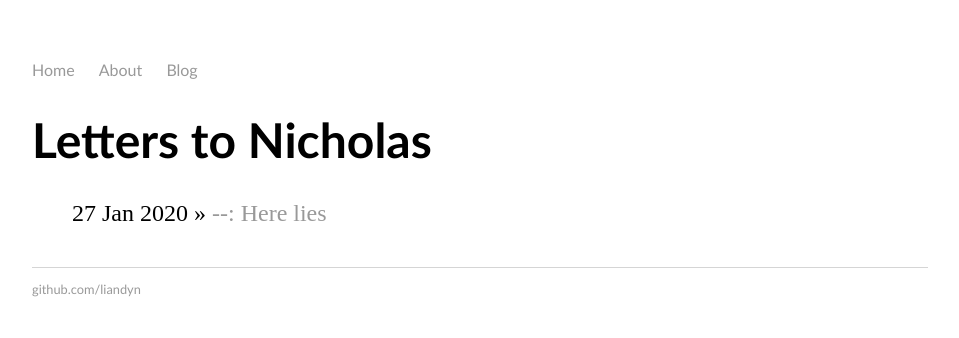
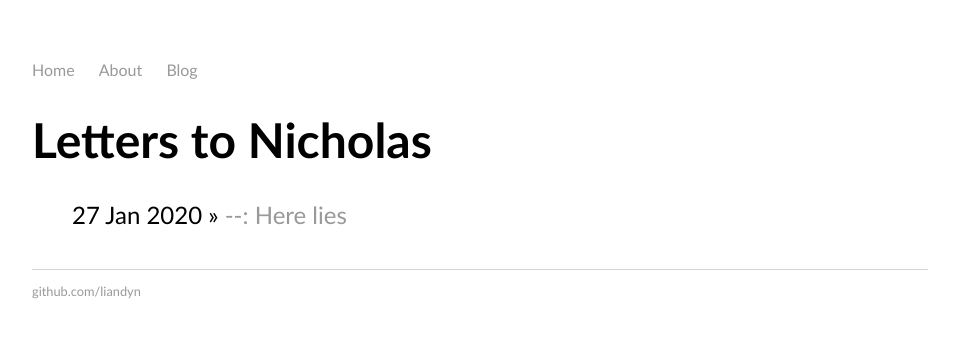
Before and after one commit to liandyn/liandyn.github.io, a Jekyll site: the page built from blog/index.html, in a window 1280 px wide. Shown: the top 338 px of the page, without its empty margins (160-1119 px from the left). Built offline with Jekyll 4.4.1, drawn with Linux system fonts in a browser that asks for light colours.

Commit message:
Update main.css

```diff
--- a/css/main.css
+++ b/css/main.css
@@ -37,8 +37,10 @@ footer {
 ul.posts {
     margin: 20px auto 40px;
     font-size: 1.5em;
+    font-family:'Optima';
 }
 
 ul.posts li {
     list-style: none;
+    font-family:'Optima';
 }
```
